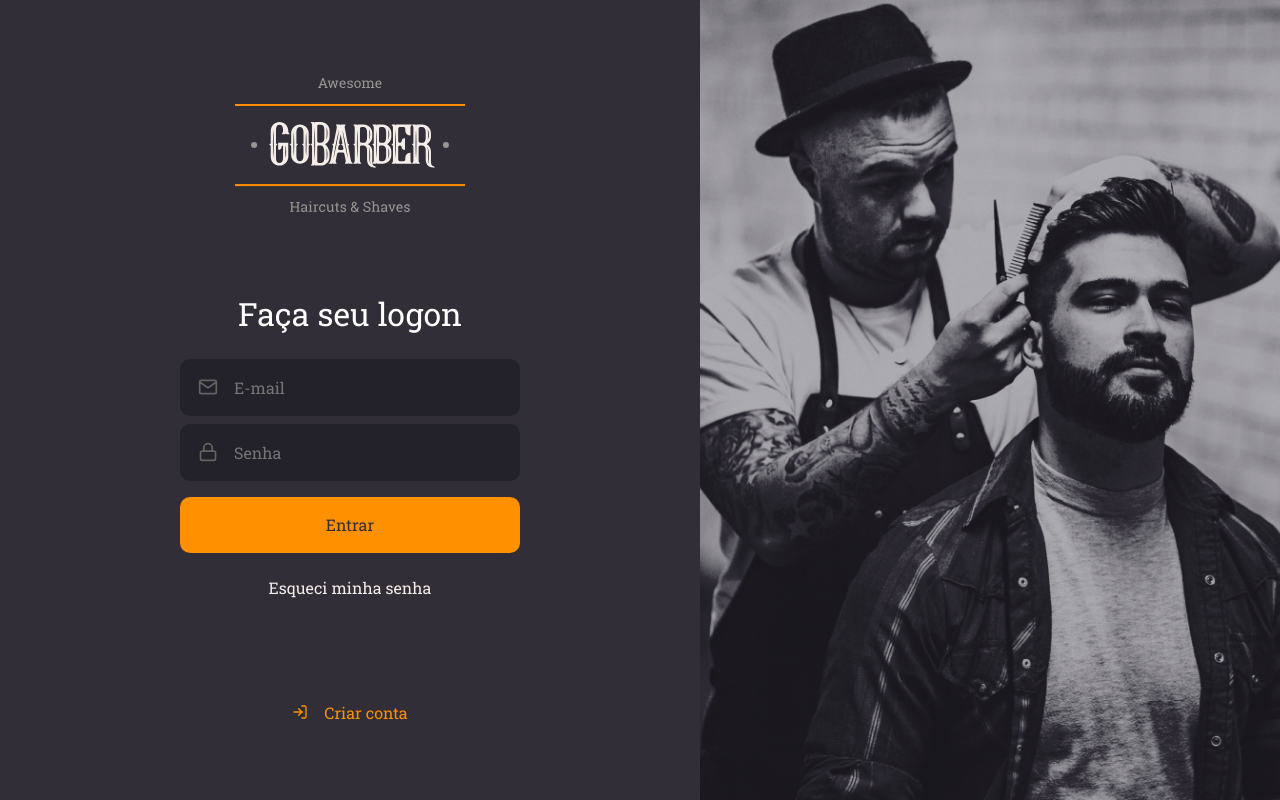
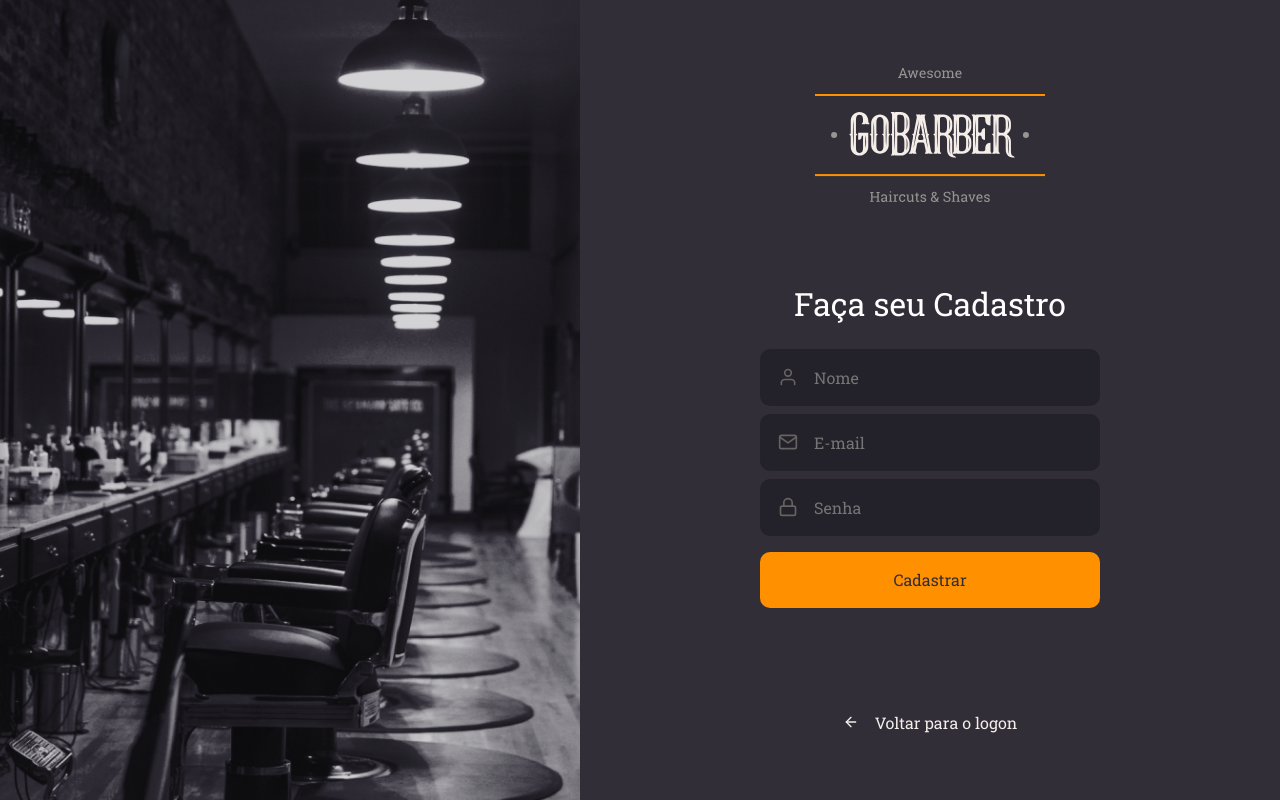
Before and after one commit to Guilherme-Farias/gobarber-web, a React (Create React App) app: page / in a window 1280 px wide. Built offline with nearby package versions, Linux system fonts and the light colour scheme.

Commit message:
Estilização página de Cadastro

```diff
--- a/src/App.tsx
+++ b/src/App.tsx
@@ -1,11 +1,11 @@
 import React from 'react';
 import GlobalStyle from './styles/global';
 
-import SignIn from './pages/Signin';
+import SignUp from './pages/SignUp';
 
 const App: React.FC = () => (
   <>
-    <SignIn>Hello World</SignIn>
+    <SignUp>Hello World</SignUp>
     <GlobalStyle />
   </>
 );
--- /dev/null
+++ b/src/pages/SignUp/index.tsx
@@ -0,0 +1,34 @@
+import React from 'react';
+import { FiArrowLeft, FiMail, FiLock, FiUser } from 'react-icons/fi';
+import logoImg from '../../assets/logo.svg';
+import { Container, Content, Background } from './styles';
+
+import Input from '../../components/Input';
+import Button from '../../components/Button';
+
+const SignUp: React.FC = () => (
+  <Container>
+    <Background />
+    <Content>
+      <img src={logoImg} alt="GoBarber" />
+      <form>
+        <h1>Faça seu Cadastro</h1>
+        <Input icon={FiUser} name="nome" placeholder="Nome" />
+        <Input icon={FiMail} name="email" placeholder="E-mail" />
+        <Input
+          icon={FiLock}
+          name="password"
+          placeholder="Senha"
+          type="password"
+        />
+        <Button type="submit">Cadastrar</Button>
+      </form>
+      <a href="login">
+        <FiArrowLeft />
+        Voltar para o logon
+      </a>
+    </Content>
+  </Container>
+);
+
+export default SignUp;
--- /dev/null
+++ b/src/pages/SignUp/styles.ts
@@ -0,0 +1,66 @@
+import styled from 'styled-components';
+import { shade } from 'polished';
+import signUpBackground from '../../assets/sign-up-background.png';
+
+export const Container = styled.div`
+  height: 100vh;
+  display: flex;
+  align-items: stretch;
+`;
+
+export const Content = styled.div`
+  display: flex;
+  flex-direction: column;
+  align-items: center;
+  justify-content: center;
+
+  width: 100%;
+  max-width: 700px;
+
+  form {
+    margin: 80px 0;
+    width: 340px;
+    text-align: center;
+
+    h1 {
+      margin-bottom: 24px;
+    }
+
+    a {
+      color: #f4ede8;
+      display: block;
+      margin-top: 24px;
+      text-decoration: none;
+      transition: color 0.2s;
+      &:hover {
+        color: ${shade(0.2, '#f4ede8')};
+      }
+    }
+  }
+
+  > a {
+    color: #f4ede8;
+    display: block;
+    margin-top: 24px;
+    text-decoration: none;
+    transition: color 0.2s;
+
+    display: flex;
+
+    align-items: center;
+
+    &:hover {
+      color: ${shade(0.2, '#F4ede8')};
+    }
+
+    svg {
+      margin-right: 16px;
+    }
+  }
+`;
+
+export const Background = styled.div`
+  background: url(${signUpBackground}) no-repeat center;
+  background-size: cover;
+  flex: 1;
+`;
```
Also changed, not shown: src/assets/sign-up-background.png (added).
